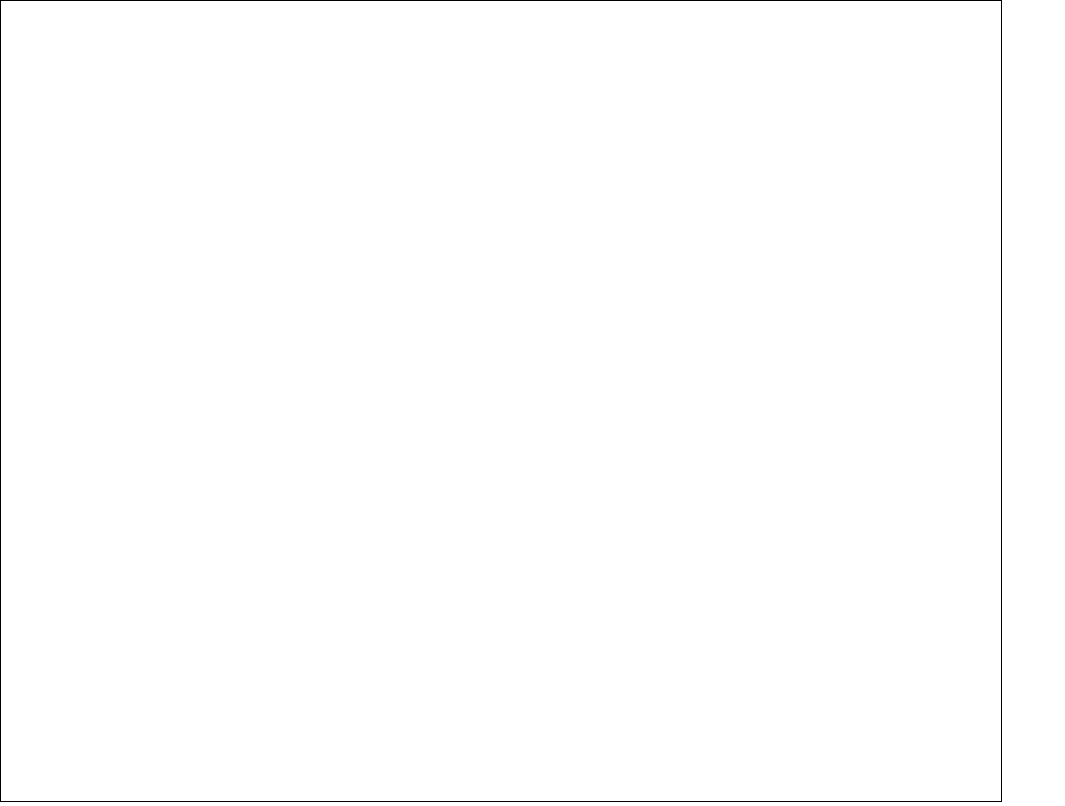
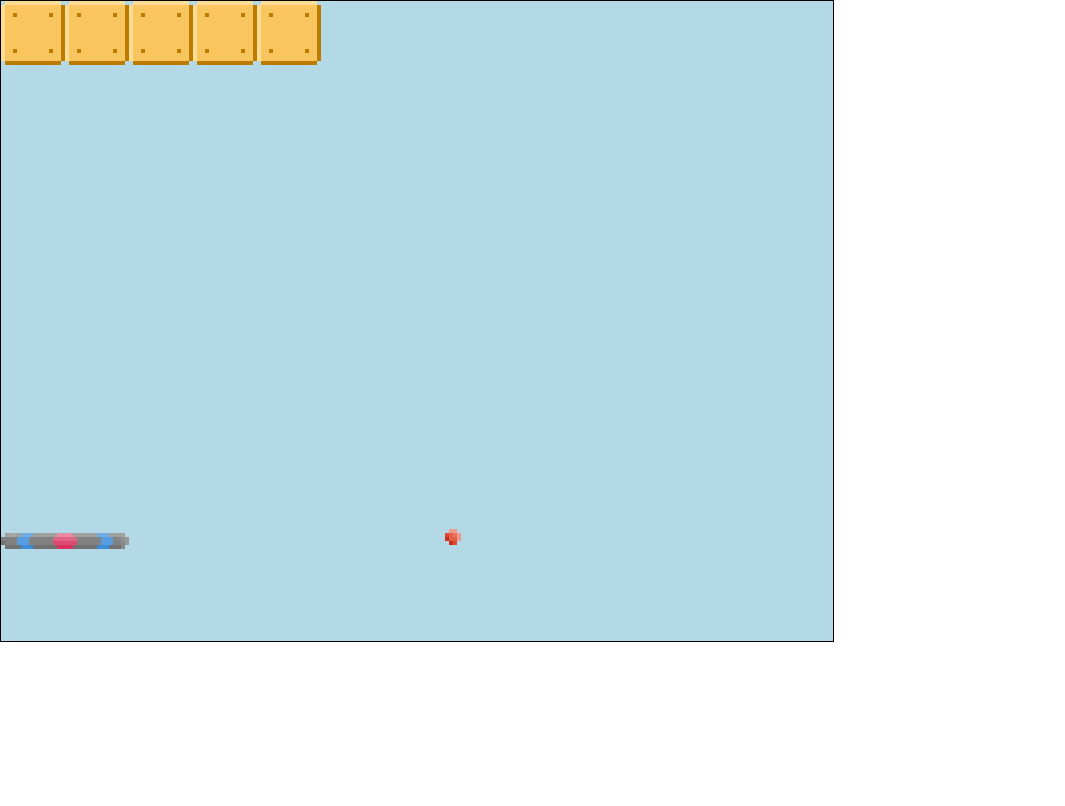
Before and after one commit to iClusterDev/JS-Sprite, a website built with Parcel: page client/src/views/index.html in a window 1280 px wide. Shown: the whole page, without its empty margins (0-1065 px from the left). Built offline with nearby package versions, Linux system fonts and the light colour scheme.

Commit message:
level added

```diff
--- a/client/src/scripts/app.js
+++ b/client/src/scripts/app.js
@@ -1,21 +1,24 @@
-import Scene from './core/Scene';
 import Engine from './core/Engine';
 import Display from './core/Display';
+import SpriteSheet from './core/SpriteSheet';
 
-import crossSrc from '../images/cross.png';
-import squareSrc from '../images/square.png';
-import crossConfig from './config/cross';
-import squareConfig from './config/square';
+import ballSrc from '../images/paddle_ball.png';
+import levelSrc from '../images/paddle_level.png';
+import paddleSrc from '../images/paddle_player.png';
 
-import Cross from './assets/Cross';
-import Square from './assets/Square';
+import ballConfig from './config/ball';
+import paddleConfig from './config/paddle';
+
+import Ball from './assets/Ball';
+import Paddle from './assets/Paddle';
 
 // ==========================================================
 // resource load
 // ==========================================================
 const images = [
-  { src: crossSrc, name: 'cross' },
-  { src: squareSrc, name: 'square' },
+  { src: ballSrc, name: 'ball' },
+  { src: levelSrc, name: 'level' },
+  { src: paddleSrc, name: 'paddle' },
 ];
 
 const preloadImage = (src, name) => {
@@ -38,38 +41,148 @@ const preloadImages = (imagesArray) => {
 };
 
 preloadImages(images).then((result) => {
-  const crossImg = result.find((item) => item.name === 'cross');
-  const squareImg = result.find((item) => item.name === 'square');
-  init(crossImg.image, squareImg.image);
+  const ballImg = result.find((item) => item.name === 'ball');
+  const levelImg = result.find((item) => item.name === 'level');
+  const paddleImg = result.find((item) => item.name === 'paddle');
+  init(ballImg.image, paddleImg.image, levelImg.image);
 });
+
+// ==========================================================
+// level
+// ==========================================================
+const levelConfig = (spriteSheet) => {
+  return {
+    width: 832,
+    height: 640,
+    graphics: {
+      spriteSheet: spriteSheet,
+      columns: 3,
+      rows: 3,
+      scale: 4,
+    },
+    tiles: [
+      {
+        name: 'empty',
+        symbol: '.',
+      },
+      {
+        name: 'yellowBrick',
+        symbol: 'Y',
+        column: 0,
+        row: 0,
+      },
+      {
+        name: 'greenBrick',
+        symbol: 'G',
+        column: 1,
+        row: 0,
+      },
+      {
+        name: 'blueBrick',
+        symbol: 'B',
+        column: 2,
+        row: 0,
+      },
+      {
+        name: 'redBrick',
+        symbol: 'R',
+        column: 0,
+        row: 1,
+      },
+    ],
+    map: `
+      . . . . . . . . . . . . .
+      . . . . . . . . . . . . .
+      . Y . Y . Y Y Y . Y . Y .
+      . . . . . . . . . . . . .
+      . . . . . . . . . . . . .
+      . . . . . . . . . . . . .
+      . . . . . . . . . . . . .
+      . . . . . . . . . . . . .
+      . . . . . . . . . . . . .
+      . . . . . . . . . . . . .
+    `,
+  };
+};
+
+class Level {
+  #buffer;
+  #updated;
+
+  constructor(config = {}) {
+    const {
+      width = null,
+      height = null,
+      graphics = null,
+      tiles = null,
+      map = null,
+    } = config;
+    if (!width || !height || !graphics || !tiles || !map)
+      throw new Error('Level: missing required parameters!');
+
+    this.#updated = false;
+    // this.#buffer = new OffscreenCanvas(width, height).getContext('2d');
+    // this.#buffer.imageSmoothingEnabled = false;
+    this.graphics = new SpriteSheet(graphics);
+
+    const tile = this.graphics.getSprite(0, 1);
+    // this.#buffer.drawImage(
+    //   tile,
+    //   0,
+    //   0,
+    //   tile.width,
+    //   tile.height,
+    //   0,
+    //   0,
+    //   this.#buffer.canvas.width,
+    //   this.#buffer.canvas.height
+    // );
+
+    // for (let i = 0; i < map.length; i++) {
+    //   if (map.charAt(i) !== ' ') {
+    //     const symbol = map.charAt(i);
+    //     console.log('DEBUG ~ constructor ~ symbol', symbol);
+    //   }
+    // }
+  }
+
+  get buffer() {
+    return this.graphics.getSprite(0, 0);
+  }
+}
 
 // ==========================================================
 // init
 // ==========================================================
-function init(crossSpriteSheet, squareSpriteSheet) {
+function init(ballSpriteSheet, paddleSpriteSheet, levelSpriteSheet) {
   const display = new Display({
     id: 'canvas',
-    width: 1000,
-    height: 800,
+    width: 832,
+    height: 640,
+    background: 'rgb(180, 217, 230)',
   });
 
-  const cross = new Cross(crossConfig(crossSpriteSheet));
-  const square = new Square(squareConfig(squareSpriteSheet));
+  const level = new Level(levelConfig(levelSpriteSheet));
+  // console.log('DEBUG ~ init ~ level', level.buffer);
 
-  const sceneConfig = {
-    container: display,
-    layers: {},
-  };
-  const scene = new Scene(sceneConfig);
+  const ball = new Ball(ballConfig(ballSpriteSheet));
+  const paddle = new Paddle(paddleConfig(paddleSpriteSheet));
 
-  // const gameLoop = new Engine(
-  //   function update() {
-  //     display.clear();
-  //     scene.update();
-  //   },
-  //   function render() {
-  //     display.render(scene.sprite, 0, 0);
-  //   }
-  // );
-  // gameLoop.start();
+  const gameLoop = new Engine(
+    function update() {
+      display.clear();
+      ball.update(display.width, display.height, paddle);
+      paddle.update(display.width, display.height);
+    },
+    function render() {
+      display.render(level.buffer, level.buffer.width * 0, 0);
+      display.render(level.buffer, level.buffer.width * 1, 0);
+      display.render(level.buffer, level.buffer.width * 2, 0);
+      display.render(level.buffer, level.buffer.width * 3, 0);
+      display.render(level.buffer, level.buffer.width * 4, 0);
+      display.render(ball.sprite, ball.position.x, ball.position.y);
+      display.render(paddle.sprite, paddle.position.x, paddle.position.y);
+    }
+  );
+  gameLoop.start();
 }
--- /dev/null
+++ b/client/src/scripts/assets/Ball.js
@@ -0,0 +1,34 @@
+import Entity from '../core/Entity';
+
+class Ball extends Entity {
+  constructor(config = {}) {
+    super(config);
+    this.speedX = 4;
+    this.speedY = 4;
+  }
+
+  update(displayW, displayH, paddle) {
+    const maxPositionX = displayW - this.width;
+    const maxPositionY = displayH - this.height;
+
+    if (this.position.x < 0 || this.position.x > maxPositionX)
+      this.speedX = -this.speedX;
+
+    if (this.position.y < 0 || this.position.y > maxPositionY)
+      this.speedY = -this.speedY;
+
+    if (this.position.y + this.width > paddle.position.y) {
+      if (
+        this.position.x > paddle.position.x &&
+        this.position.x < paddle.position.x + paddle.width
+      ) {
+        this.speedY = -this.speedY;
+      }
+    }
+
+    this.position.x += this.speedX;
+    this.position.y += this.speedY;
+  }
+}
+
+export default Ball;
--- /dev/null
+++ b/client/src/scripts/assets/Paddle.js
@@ -0,0 +1,22 @@
+import Player from '../core/Player';
+
+class Paddle extends Player {
+  constructor(config = {}) {
+    super(config);
+    this.speed = 8;
+  }
+
+  update(displayW) {
+    const minPositionX = 0;
+    const maxPositionX = displayW - this.width;
+
+    if (this.controller.right.isActive & (this.position.x < maxPositionX)) {
+      this.position.x += this.speed;
+    }
+    if (this.controller.left.isActive & (this.position.x > minPositionX)) {
+      this.position.x -= this.speed;
+    }
+  }
+}
+
+export default Paddle;
--- /dev/null
+++ b/client/src/scripts/config/ball.js
@@ -0,0 +1,17 @@
+const ballConfig = (spriteSheet) => {
+  return {
+    type: 'static',
+    position: {
+      x: 300,
+      y: 0,
+    },
+    graphics: {
+      spriteSheet: spriteSheet,
+      columns: 1,
+      rows: 1,
+      scale: 4,
+    },
+  };
+};
+
+export default ballConfig;
--- /dev/null
+++ b/client/src/scripts/config/paddle.js
@@ -0,0 +1,27 @@
+const paddleConfig = (spriteSheet) => {
+  return {
+    type: 'static',
+    position: {
+      x: 0,
+      y: 532,
+    },
+    graphics: {
+      spriteSheet: spriteSheet,
+      columns: 1,
+      rows: 1,
+      scale: 4,
+    },
+    input: [
+      {
+        action: 'right',
+        code: 'KeyD',
+      },
+      {
+        action: 'left',
+        code: 'KeyA',
+      },
+    ],
+  };
+};
+
+export default paddleConfig;
--- a/client/src/scripts/core/Display.js
+++ b/client/src/scripts/core/Display.js
@@ -18,18 +18,29 @@ class Display {
    * @param {*} config.id - String: id of the DOM canvas element
    * @param {*} config.width - Number: display width
    * @param {*} config.height - Number: display height
+   * @param {*} config.background - String: display background color
    */
   constructor(config = {}) {
     if (Display.instance) {
       return Display.instance;
     } else {
-      const { width = null, height = null, id = null } = config;
+      const {
+        id = null,
+        width = null,
+        height = null,
+        background = null,
+      } = config;
       if (!id || !width || !height)
         throw new Error(`Display: missing required parameters!`);
 
       this.#canvas = document.querySelector(id);
       this.#canvas.width = width;
       this.#canvas.height = height;
+
+      if (background) {
+        this.#canvas.style = `background: ${background}`;
+      }
+
       this.#maxWidth = width;
       this.#aspectRatio = height / width;
 
--- a/client/src/scripts/core/SpriteSheet.js
+++ b/client/src/scripts/core/SpriteSheet.js
@@ -4,7 +4,6 @@
 // fix for spriteX/Y
 // ==========================================================
 class SpriteSheet {
-  // #DEBUG = false;
   #buffer;
   #sourceSpriteW;
   #sourceSpriteH;
--- a/client/src/styles/main.scss
+++ b/client/src/styles/main.scss
@@ -17,13 +17,8 @@ body {
   width: 500%;
   height: 500%;
   transform: rotate3d(1, 0, 1, 45deg);
-  // background: url('../images/floor.png');
 }
 
 #canvas {
-  // position: absolute;
-  // top: 0;
-  // left: 0;
   border: solid 1px;
-  // background: 'red';
 }
```
Also changed, not shown: client/src/scripts/core/Scene.js (deleted, +0 -72 lines), client/src/views/index.html (+1 -1 lines), client/src/images/paddle_ball.png (added), client/src/images/paddle_level.png (added), client/src/images/paddle_player.png (added).
